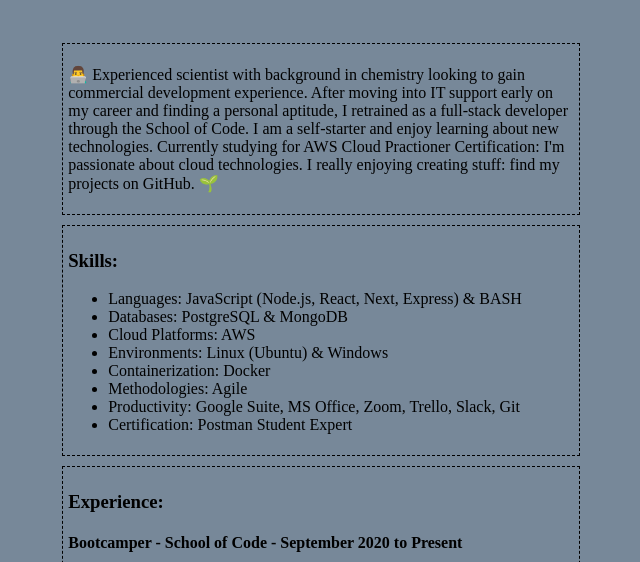
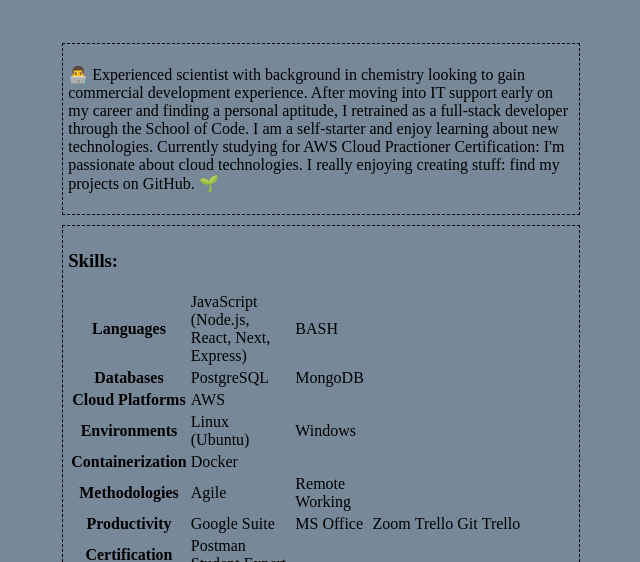
Before and after one commit to michaelfswann/cloud-resume-challenge, a plain HTML site: page cv-new/resume.html in a window 1280 px wide. Shown: the part 238-800 px from the top of the page, without its empty margins (319-959 px from the left). Drawn offline with Linux system fonts and the light colour scheme.

Commit message:
reformated skills sections as table

```diff
--- a/cv-new/resume.html
+++ b/cv-new/resume.html
@@ -45,17 +45,49 @@
       </div>
       <div class="skills">
         <h3>Skills:</h3>
-        <ul>
-          <li>Languages: JavaScript (Node.js, React, Next, Express) & BASH</li>
-          <li>Databases: PostgreSQL & MongoDB</li>
-          <li>Cloud Platforms: AWS</li>
-          <li>Environments: Linux (Ubuntu) & Windows</li>
-          <li>Containerization: Docker</li>
-          <li>Methodologies: Agile</li>
-          <li>Productivity: Google Suite, MS Office, Zoom, Trello, Slack, Git</li>
-          <li>Certification: Postman Student Expert
-        </li>
-        </ul>
+        <table style="width:90%">
+          <tr>
+            <th>Languages</th>
+            <td>JavaScript (Node.js, React, Next, Express) </td>
+            <td>BASH</td>
+          </tr>
+          <tr>
+            <th>Databases</th>
+            <td>PostgreSQL</td>
+            <td>MongoDB</td>
+          </tr>
+          <tr>
+            <th>Cloud Platforms</th>
+            <td>AWS</td>
+          </tr>
+          <tr>
+            <th>Environments</th>
+            <td>Linux (Ubuntu)</td>
+            <td>Windows</td>
+          </tr>
+          <tr>
+            <th>Containerization</th>
+            <td>Docker</td>
+          </tr>
+          <tr>
+            <th>Methodologies</th>
+            <td>Agile</td>
+            <td>Remote Working</td>
+          </tr>
+          <tr>
+          <th>Productivity</th>
+            <td>Google Suite</td>
+            <td>MS Office</td>
+            <td>Zoom</td>
+            <td>Trello</td>
+            <td>Git</td>
+            <td>Trello</td>
+          </tr>
+          <tr>
+            <th>Certification</th>
+            <td>Postman Student Expert</td>
+          </tr>
+        </table>
       </div>
       <div class="experience">
         <h3>Experience:</h3>
--- /dev/null
+++ b/server/db/config.js
@@ -0,0 +1,4 @@
+const REGION = process.env.AWS_REGION;
+const APIVERSION = { apiVersion: "2012-08-10" };
+
+module.exports = { REGION, APIVERSION };
```
Also changed, not shown: server/db/createCounterTable.js (added, +41 -0 lines), server/package.json (+7 -1 lines), 1 other file.
